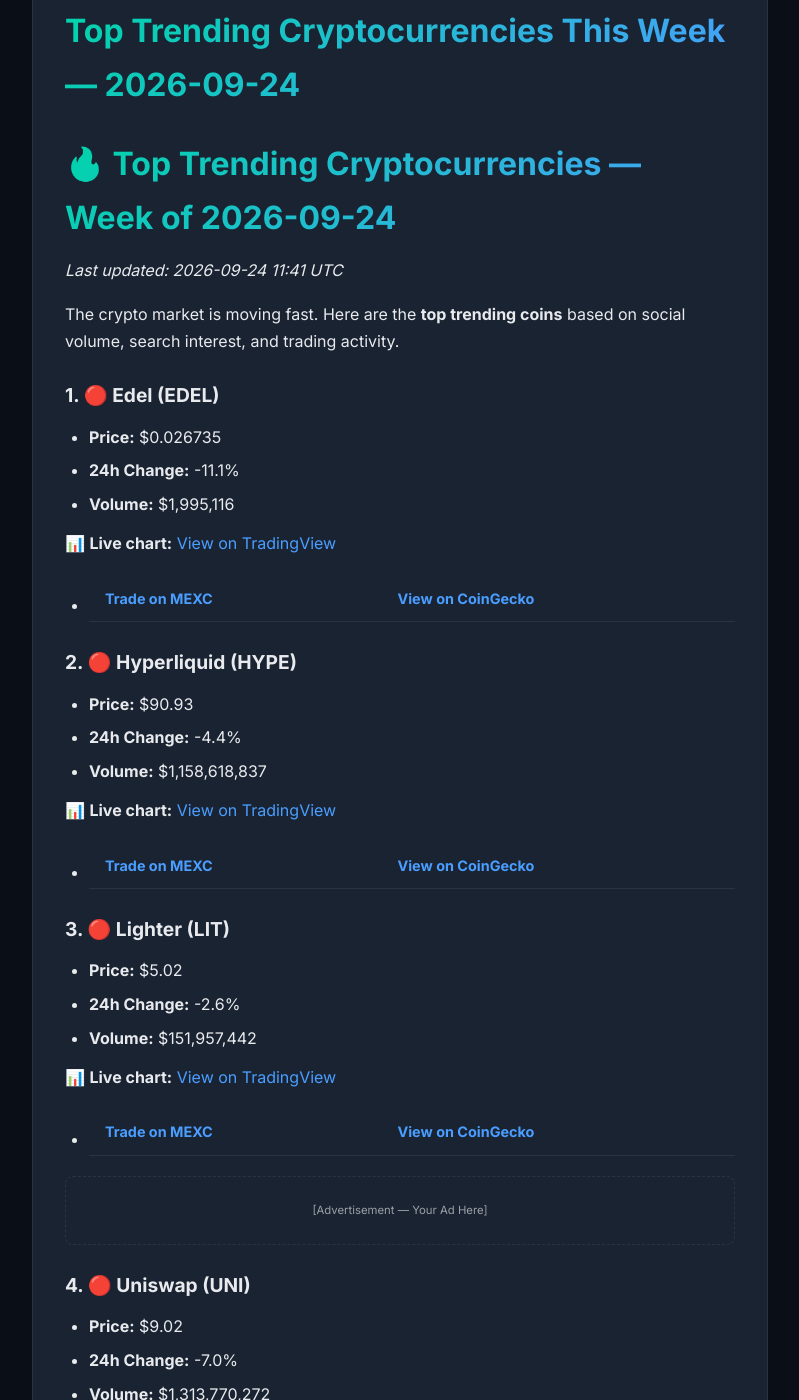
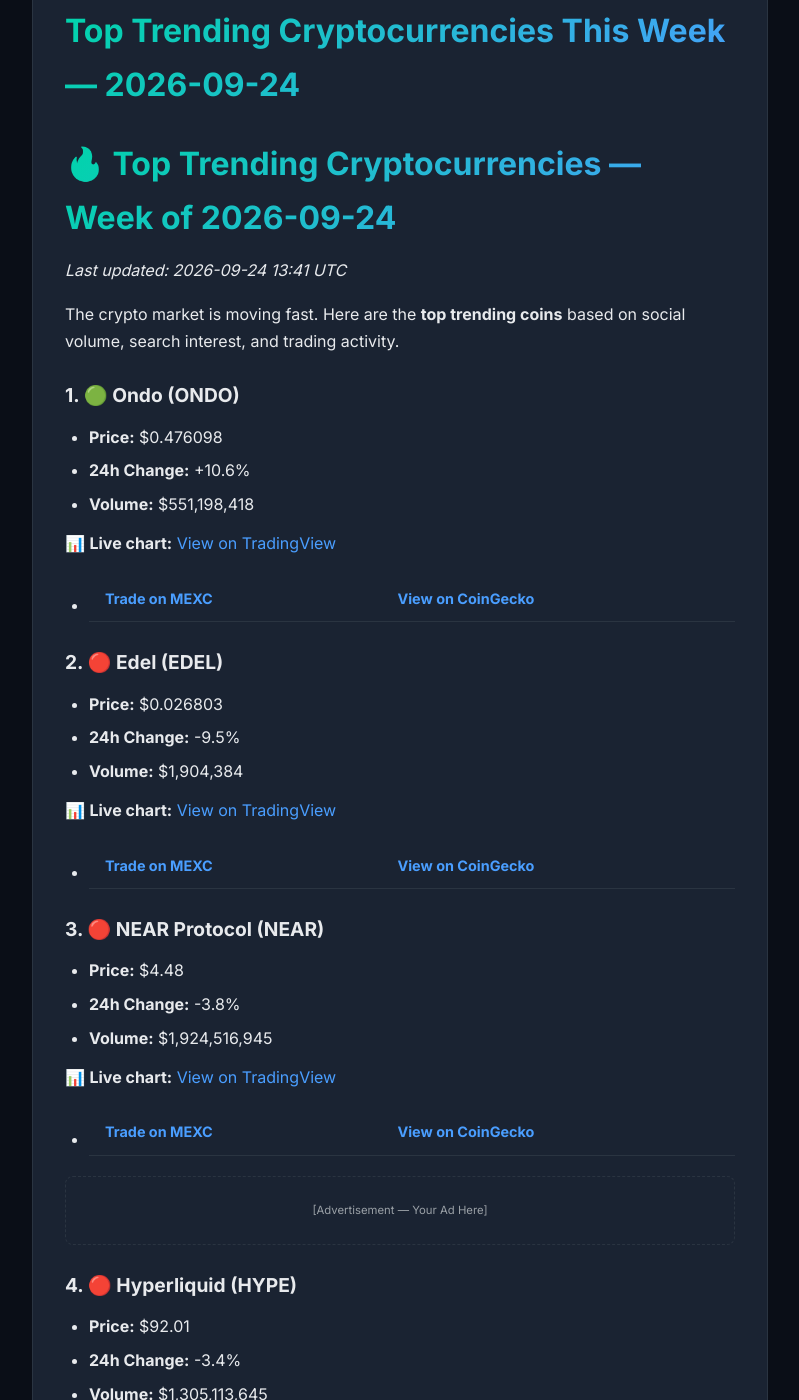
Before and after one commit to alexcipher-CRE/crypto-insights, a Jekyll site: the page built from _posts/2026-09-24-trending-coins.md, in a window 1280 px wide and 1400 px high, scrolled down 355 px. Shown: the whole window, without its empty margins (240-1039 px from the left). Built offline with Jekyll 4.4.1, drawn with Linux system fonts in a browser that asks for light colours; some of the changed text lies outside the part shown.

Commit message:
🚀 Auto-update: 25 posts

```diff
--- a/_posts/2026-09-24-trending-coins.md
+++ b/_posts/2026-09-24-trending-coins.md
@@ -6,64 +6,64 @@ tags: [crypto, trending, analysis]
 
 # 🔥 Top Trending Cryptocurrencies — Week of 2026-09-24
 
-*Last updated: 2026-09-24 11:41 UTC*
+*Last updated: 2026-09-24 13:41 UTC*
 
 The crypto market is moving fast. Here are the **top trending coins** based on social volume, search interest, and trading activity.
 
-### 1. 🔴 Edel (EDEL)
+### 1. 🟢 Ondo (ONDO)
 
-- **Price:** $0.026735
-- **24h Change:** -11.1%
-- **Volume:** $1,995,116
+- **Price:** $0.476098
+- **24h Change:** +10.6%
+- **Volume:** $551,198,418
+
+📊 **Live chart:** [View on TradingView](https://www.tradingview.com/chart/?symbol=BINANCE:ONDOUSDT)
+
+- **[Trade on MEXC](https://www.mexc.com/trade/ONDO_USDT?ref=YOUR_REF_ID)** | **[View on CoinGecko](https://www.coingecko.com/en/coins/ondo)**
+
+### 2. 🔴 Edel (EDEL)
+
+- **Price:** $0.026803
+- **24h Change:** -9.5%
+- **Volume:** $1,904,384
 
 📊 **Live chart:** [View on TradingView](https://www.tradingview.com/chart/?symbol=BINANCE:EDELUSDT)
 
 - **[Trade on MEXC](https://www.mexc.com/trade/EDEL_USDT?ref=YOUR_REF_ID)** | **[View on CoinGecko](https://www.coingecko.com/en/coins/edel)**
 
-### 2. 🔴 Hyperliquid (HYPE)
+### 3. 🔴 NEAR Protocol (NEAR)
 
-- **Price:** $90.93
-- **24h Change:** -4.4%
-- **Volume:** $1,158,618,837
+- **Price:** $4.48
+- **24h Change:** -3.8%
+- **Volume:** $1,924,516,945
 
-📊 **Live chart:** [View on TradingView](https://www.tradingview.com/chart/?symbol=BINANCE:HYPEUSDT)
+📊 **Live chart:** [View on TradingView](https://www.tradingview.com/chart/?symbol=BINANCE:NEARUSDT)
 
-- **[Trade on MEXC](https://www.mexc.com/trade/HYPE_USDT?ref=YOUR_REF_ID)** | **[View on CoinGecko](https://www.coingecko.com/en/coins/hyperliquid)**
-
-### 3. 🔴 Lighter (LIT)
-
-- **Price:** $5.02
-- **24h Change:** -2.6%
-- **Volume:** $151,957,442
-
-📊 **Live chart:** [View on TradingView](https://www.tradingview.com/chart/?symbol=BINANCE:LITUSDT)
-
-- **[Trade on MEXC](https://www.mexc.com/trade/LIT_USDT?ref=YOUR_REF_ID)** | **[View on CoinGecko](https://www.coingecko.com/en/coins/lighter)**
+- **[Trade on MEXC](https://www.mexc.com/trade/NEAR_USDT?ref=YOUR_REF_ID)** | **[View on CoinGecko](https://www.coingecko.com/en/coins/near-protocol)**
 
 <!-- Ad Slot: Mid-Content Leaderboard -->
 <div class="ad-slot ad-leaderboard">
   <small>[Advertisement — Your Ad Here]</small>
 </div>
 
-### 4. 🔴 Uniswap (UNI)
+### 4. 🔴 Hyperliquid (HYPE)
 
-- **Price:** $9.02
-- **24h Change:** -7.0%
-- **Volume:** $1,313,770,272
+- **Price:** $92.01
+- **24h Change:** -3.4%
+- **Volume:** $1,305,113,645
 
-📊 **Live chart:** [View on TradingView](https://www.tradingview.com/chart/?symbol=BINANCE:UNIUSDT)
+📊 **Live chart:** [View on TradingView](https://www.tradingview.com/chart/?symbol=BINANCE:HYPEUSDT)
 
-- **[Trade on MEXC](https://www.mexc.com/trade/UNI_USDT?ref=YOUR_REF_ID)** | **[View on CoinGecko](https://www.coingecko.com/en/coins/uniswap)**
+- **[Trade on MEXC](https://www.mexc.com/trade/HYPE_USDT?ref=YOUR_REF_ID)** | **[View on CoinGecko](https://www.coingecko.com/en/coins/hyperliquid)**
 
-### 5. 🔴 NEAR Protocol (NEAR)
+### 5. 🔴 Lighter (LIT)
 
-- **Price:** $4.26
-- **24h Change:** -6.2%
-- **Volume:** $1,903,381,642
+- **Price:** $5.18
+- **24h Change:** -0.9%
+- **Volume:** $153,262,826
 
-📊 **Live chart:** [View on TradingView](https://www.tradingview.com/chart/?symbol=BINANCE:NEARUSDT)
+📊 **Live chart:** [View on TradingView](https://www.tradingview.com/chart/?symbol=BINANCE:LITUSDT)
 
-- **[Trade on MEXC](https://www.mexc.com/trade/NEAR_USDT?ref=YOUR_REF_ID)** | **[View on CoinGecko](https://www.coingecko.com/en/coins/near-protocol)**
+- **[Trade on MEXC](https://www.mexc.com/trade/LIT_USDT?ref=YOUR_REF_ID)** | **[View on CoinGecko](https://www.coingecko.com/en/coins/lighter)**
 
 ## 💡 How to Buy These Coins
 
```
Also changed, not shown: _posts/2026-09-24-defi-yields.md (+13 -13 lines), _posts/2026-09-24-how-to-buy-ondo.md (added, +112 -0 lines), _posts/2026-09-24-market-movers.md (+6 -5 lines), _posts/index.md (+1 -1 lines), api/v1/market.json (+106 -106 lines).
